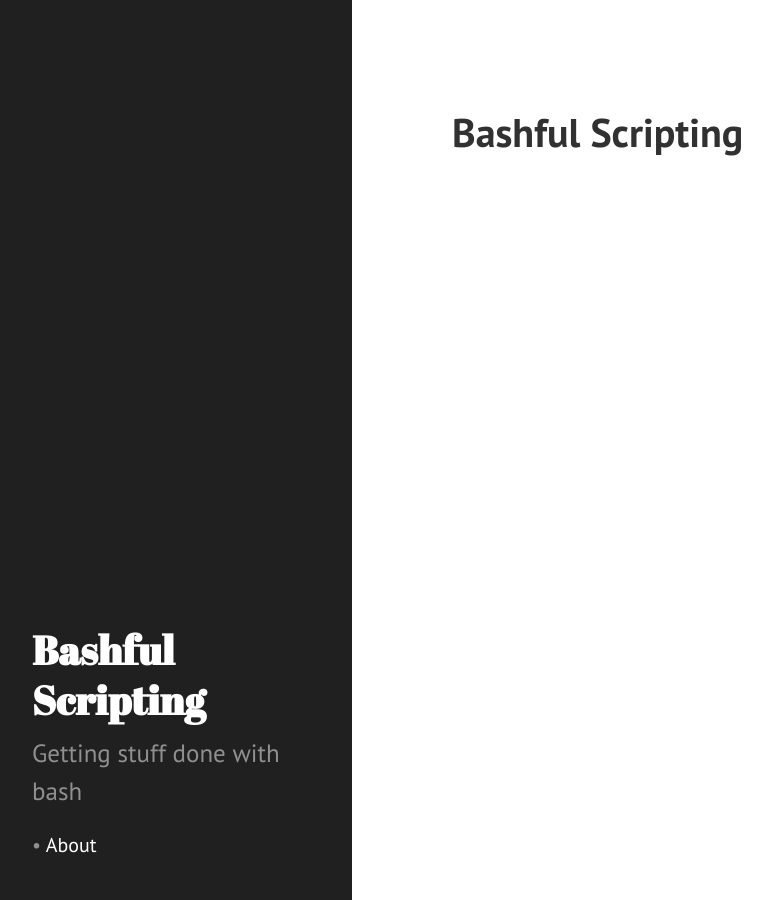
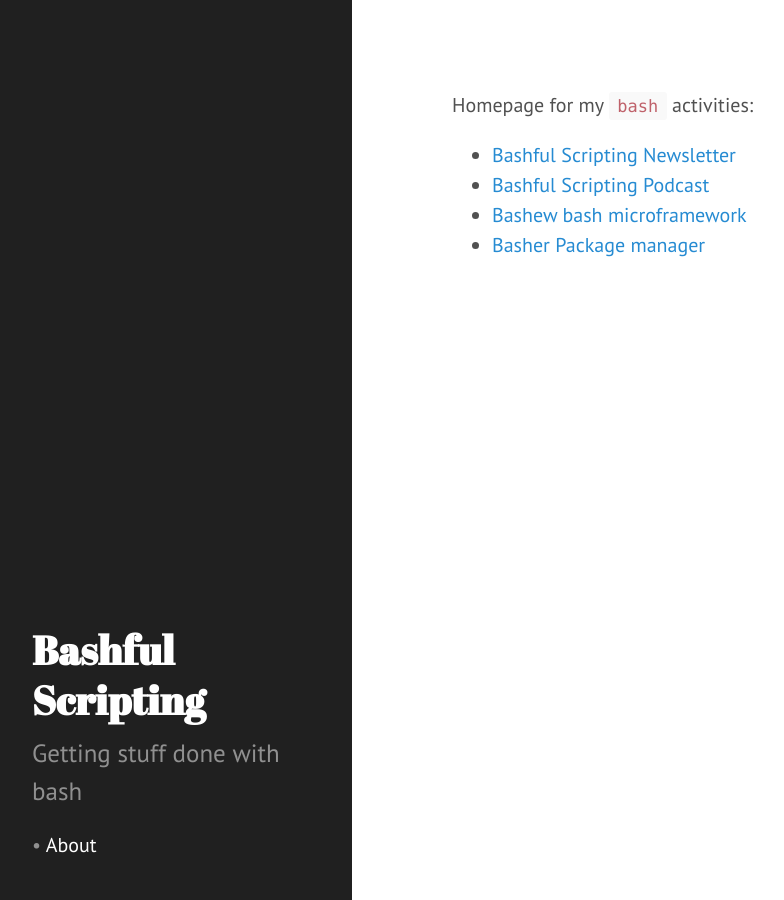
Before and after one commit to pforret/bash.forret.com, a Jekyll site: the page built from index.markdown, in a window 1280 px wide. Shown: the whole page, without its empty margins (8-792 px from the left). Built offline with Jekyll 4.4.1, drawn with Linux system fonts in a browser that asks for light colours; nearby versions of some CDN libraries; comment, search, counter and statistics services are not loaded.

Commit message:
MOD: index.markdown

```diff
--- a/index.markdown
+++ b/index.markdown
@@ -1,4 +1,9 @@
 ---
 layout: page
 ---
-# Bashful Scripting
+Homepage for my `bash` activities:
+
+* [Bashful Scripting Newsletter](/newsletter)
+* [Bashful Scripting Podcast](/podcast)
+* [Bashew bash microframework](/bashew)
+* [Basher Package manager](https://www.basher.it)
```
